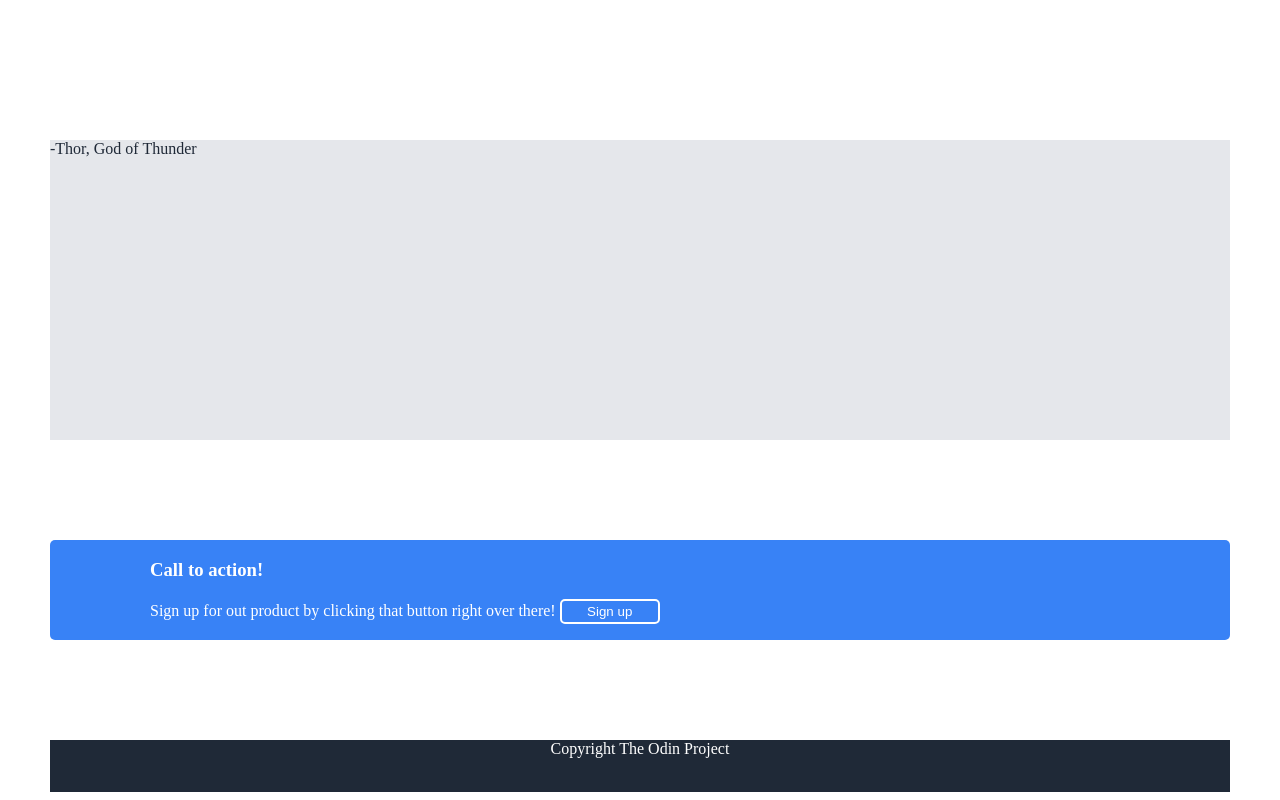
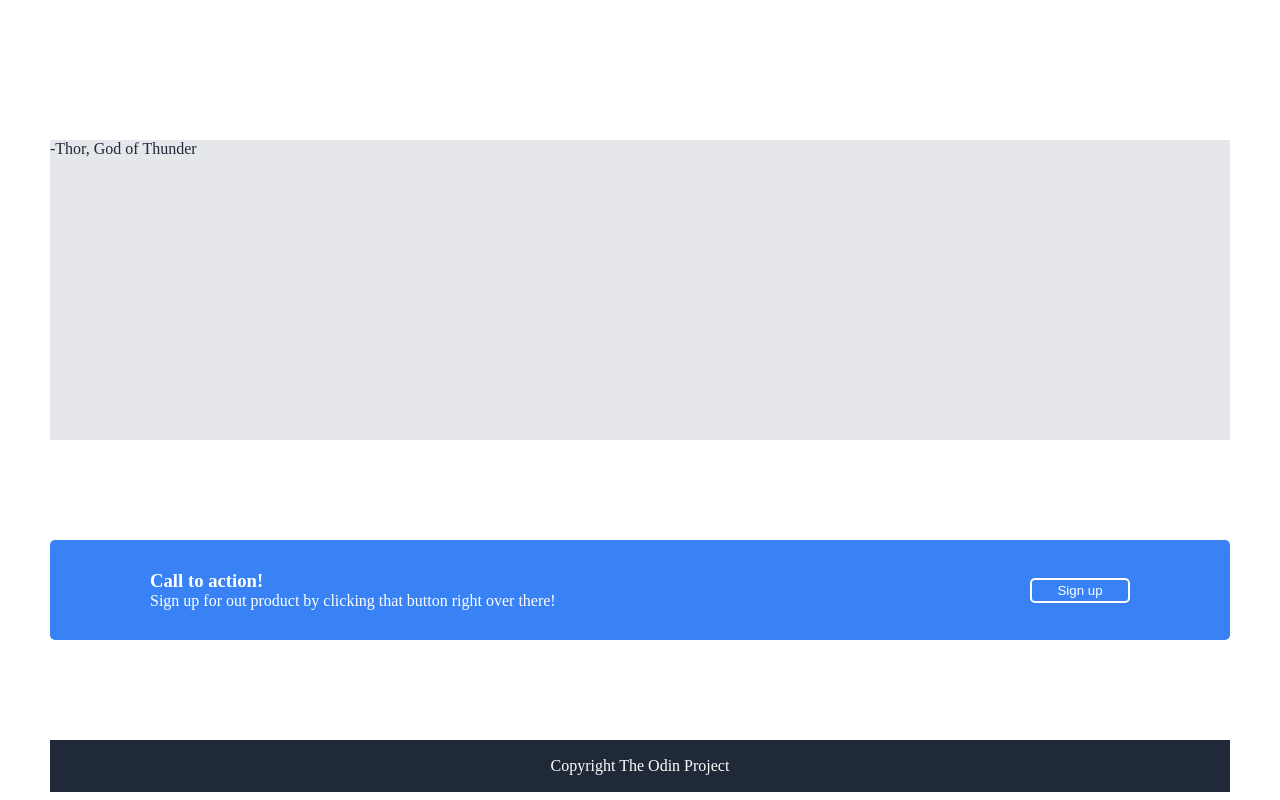
Before and after one commit to albertomeza26/landing-page, a plain HTML site: page index.html in a window 1280 px wide. Shown: the part 520-1320 px from the top of the page. Drawn offline with Linux system fonts and the light colour scheme.

Commit message:
Modified "call to action" section

```diff
--- a/index.html
+++ b/index.html
@@ -23,12 +23,12 @@
     <div class="section-four">
         <div id="blue-section">
             <h3>Call to action!</h3>
-            Sign up for out product by clicking that button right over there!
+            <p>Sign up for out product by clicking that button right over there!</p>
             <button> Sign up</button>
         </div>
     </div>
     <div class="footer">
-        Copyright The Odin Project
+        <p>Copyright The Odin Project</p>
     </div>
 </body>
 </html>
--- a/style.css
+++ b/style.css
@@ -38,6 +38,12 @@ body{
     background-color: #3882f6;
     border-radius: 5px;
     padding-left: 100px;
+    display: flex;
+    flex-direction: column;
+    flex-wrap: wrap;
+    justify-content: center;
+    text-align: left;
+    align-self: right;
 }
 button {
     background-color: #3882f6;
@@ -46,11 +52,24 @@ button {
     border-radius: 5px;
     height: 25px;
     width: 100px;
+    margin-left: auto;
+    margin-top: 35px;
+    margin-bottom: 35px;
+    margin-right: 100px;
 }
 
 .footer {
     background-color: #1f2937;
     color: white;
     height: 52px;
-    text-align: center;
+    display: flex;
+    justify-content: center;
+    align-items: center;
 }
+
+h3 {
+    margin: 0;
+}
+p {
+    margin: 0;
+}
```
